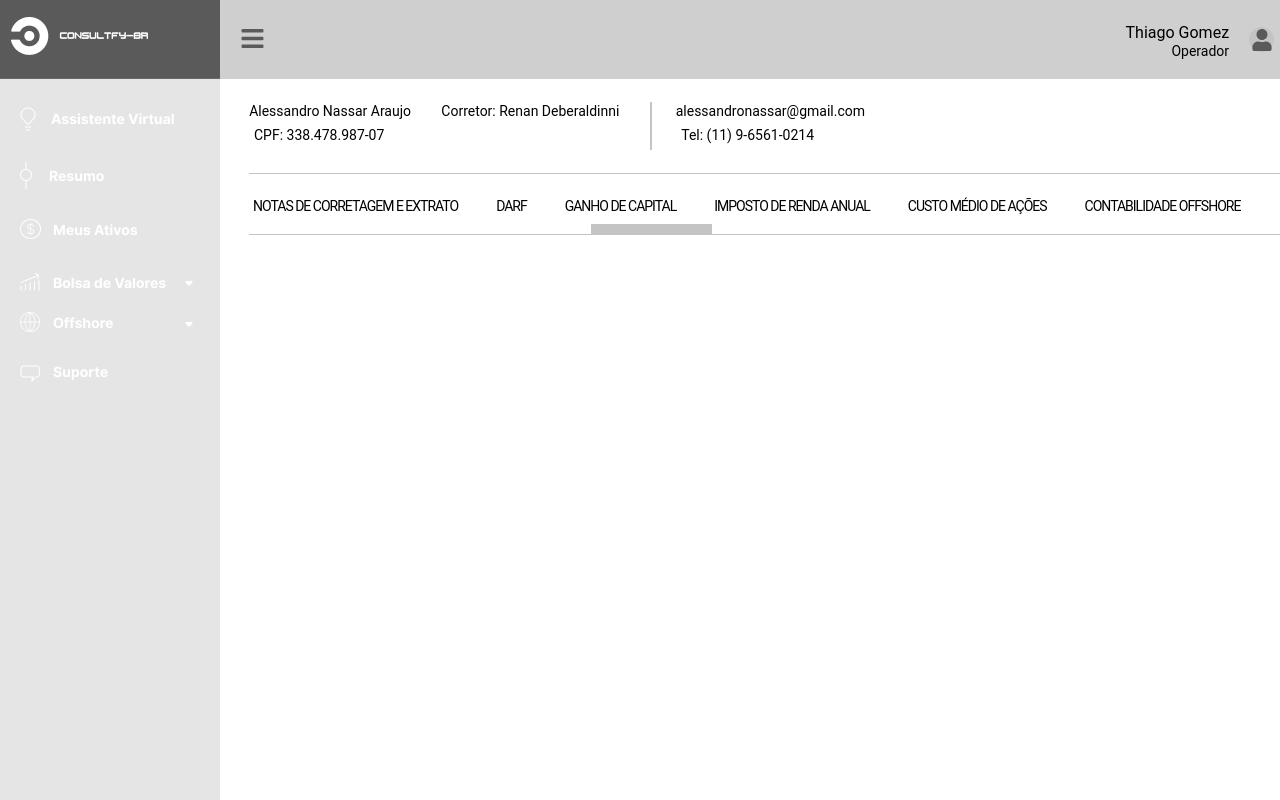
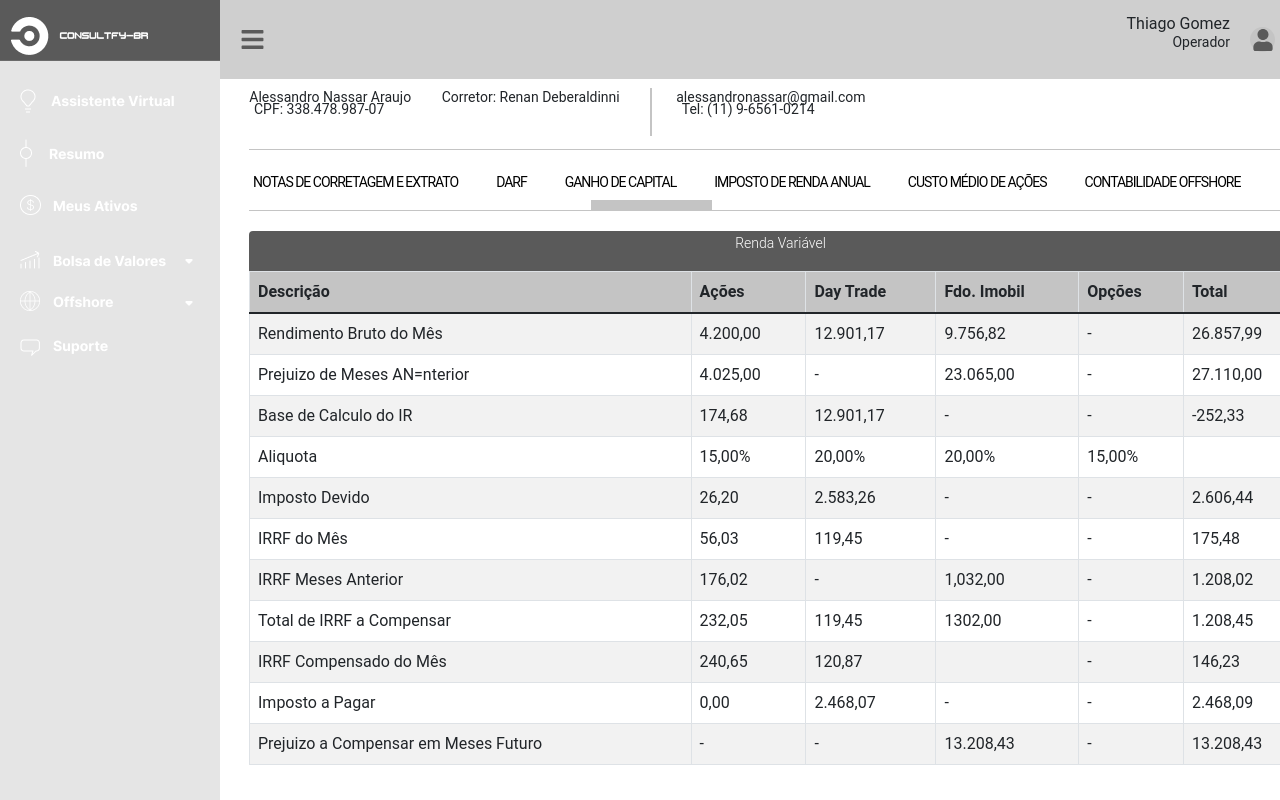
Before and after one commit to evertonshow/consultfy, a React (Create React App) app in the folder frontend/: page /GainCapital in a window 1280 px wide. Shown: the top 800 px of the page. Built offline with nearby package versions, Linux system fonts and the light colour scheme.

Commit message:
feature:Screen/TaxIcome and GainCapital complete

```diff
--- a/frontend/src/App.tsx
+++ b/frontend/src/App.tsx
@@ -1,6 +1,7 @@
 import "./styles/global.css";
 import { BrowserRouter as Router } from "react-router-dom";
 import Routes from "Route";
+import "bootstrap/dist/css/bootstrap.min.css";
 
 function App() {
   return (
--- /dev/null
+++ b/frontend/src/components/CardDarf/index.tsx
@@ -0,0 +1,15 @@
+import { ButtonDarf, Container, Title } from "./styles";
+
+export default function CardDarf() {
+  return (
+    <Container>
+      <Title>
+        Clique em GERAR DARF para fechar a competência do mês anterior.
+      </Title>
+      <div>
+        <ButtonDarf>GERAR DARF</ButtonDarf>
+        <ButtonDarf>Visualizar DARF</ButtonDarf>
+      </div>
+    </Container>
+  );
+}
--- /dev/null
+++ b/frontend/src/components/CardDarf/styles.ts
@@ -0,0 +1,34 @@
+import styled from "styled-components";
+import { theme } from "styles/theme";
+
+export const Container = styled.div`
+  display: flex;
+  width: 1062px;
+  height: 98px;
+  align-items: center;
+  justify-content: space-between;
+  background-color: ${theme.color.asideBody};
+  border-radius: 4px;
+  margin-left: 15px;
+  margin-top: 20px;
+`;
+
+export const Title = styled.p`
+  font-weight: 400;
+  font-size: 16px;
+  line-height: 19px;
+  margin-left: 30px;
+`;
+
+export const ButtonDarf = styled.button`
+  width: 130px;
+  height: 30px;
+  font-weight: 400;
+  font-size: 15px;
+  color: #fff;
+  background: ${theme.color.asideHeader};
+  border-radius: 4px;
+  margin: 0 15px;
+  border: none;
+  text-align: center;
+`;
--- a/frontend/src/components/NavBar/styles.ts
+++ b/frontend/src/components/NavBar/styles.ts
@@ -9,6 +9,7 @@ export const Container = styled.nav`
 export const Link = styled.a`
   outline: nome;
   text-decoration: none;
+  color: #000;
   margin: 0 19px;
   font-size: 14px;
   line-height: 16px;
--- /dev/null
+++ b/frontend/src/components/TableGainCapital/index.tsx
@@ -0,0 +1,128 @@
+import { Table } from "react-bootstrap";
+import { Container, TableTitle, Title } from "./styles";
+
+export default function TableGainCapiatl() {
+  const data = [
+    {
+      description: "Rendimento Bruto do Mês",
+      action: "4.200,00",
+      trade: "12.901,17",
+      imobil: "9.756,82",
+      option: "-",
+      totaly: "26.857,99",
+    },
+    {
+      description: "Prejuizo de Meses AN=nterior",
+      action: "4.025,00",
+      trade: "-",
+      imobil: "23.065,00",
+      option: "-",
+      totaly: "27.110,00",
+    },
+    {
+      description: "Base de Calculo do IR",
+      action: "174,68",
+      trade: "12.901,17",
+      imobil: "-",
+      option: "-",
+      totaly: "-252,33",
+    },
+    {
+      description: "Aliquota",
+      action: "15,00%",
+      trade: "20,00%",
+      imobil: "20,00%",
+      option: "15,00%",
+      totaly: "",
+    },
+    {
+      description: "Imposto Devido",
+      action: "26,20",
+      trade: "2.583,26",
+      imobil: "-",
+      option: "-",
+      totaly: "2.606,44",
+    },
+    {
+      description: "IRRF do Mês",
+      action: "56,03",
+      trade: "119,45",
+      imobil: "-",
+      option: "-",
+      totaly: "175,48",
+    },
+    {
+      description: "IRRF Meses Anterior",
+      action: "176,02",
+      trade: "-",
+      imobil: "1,032,00",
+      option: "-",
+      totaly: "1.208,02",
+    },
+    {
+      description: "Total de IRRF a Compensar",
+      action: "232,05",
+      trade: "119,45",
+      imobil: "1302,00",
+      option: "-",
+      totaly: "1.208,45",
+    },
+    {
+      description: "IRRF Compensado do Mês",
+      action: "240,65",
+      trade: "120,87",
+      imobil: "",
+      option: "-",
+      totaly: "146,23",
+    },
+    {
+      description: "Imposto a Pagar",
+      action: "0,00",
+      trade: "2.468,07",
+      imobil: "-",
+      option: "-",
+      totaly: "2.468,09",
+    },
+    {
+      description: "Prejuizo a Compensar em Meses Futuro",
+      action: "-",
+      trade: "-",
+      imobil: "13.208,43",
+      option: "-",
+      totaly: "13.208,43",
+    },
+  ];
+  return (
+    <Container>
+      <TableTitle>
+        <Title>Renda Variável</Title>
+      </TableTitle>
+      <Table striped bordered hover style={{ width: 1063 }}>
+        <thead style={{ background: "#c4c4c4" }}>
+          <tr>
+            <th>Descrição</th>
+            <th>Ações</th>
+            <th>Day Trade</th>
+            <th>Fdo. Imobil</th>
+            <th>Opções</th>
+            <th>Total</th>
+          </tr>
+        </thead>
+        <tbody>
+          {data.map(
+            ({ description, action, trade, imobil, option, totaly }, index) => (
+              <tr key={index}>
+                <td>{description}</td>
+                <td>{action}</td>
+                <td>{trade}</td>
+                <td>{imobil}</td>
+                <td>{option}</td>
+                <td>{totaly}</td>
+              </tr>
+            )
+          )}
+        </tbody>
+      </Table>
+    </Container>
+  );
+}
--- /dev/null
+++ b/frontend/src/components/TableGainCapital/styles.ts
@@ -0,0 +1,25 @@
+import styled from "styled-components";
+import { theme } from "styles/theme";
+
+export const Container = styled.div`
+  display: flex;
+  flex-direction: column;
+  margin-top: 20px;
+  margin-left: 15px;
+`;
+
+export const TableTitle = styled.div`
+  display: flex;
+  width: 1063px;
+  align-items: center;
+  justify-content: center;
+  height: 40px;
+  background: ${theme.color.asideHeader};
+  border-radius: 4px 4px 0px 0px;
+`;
+export const Title = styled.p`
+  font-weight: 300;
+  font-size: 14px;
+  line-height: 16px;
+  color: #fff;
+`;
--- /dev/null
+++ b/frontend/src/components/TableTax/index.tsx
@@ -0,0 +1,102 @@
+import { Table } from "react-bootstrap";
+import { Container, TableTitle, Title } from "./styles";
+
+export default function TableTax() {
+  const data = [
+    {
+      action: "Ações",
+      cia: "Gol",
+      codigo: "Goll4",
+      quant: "12.500",
+      unity: "19,49",
+      totaly: "243.643,23",
+    },
+    {
+      action: "Ações",
+      cia: "Carrefour",
+      codigo: "BRFS3",
+      quant: "25.000",
+      unity: "20,00",
+      totaly: "522.570,53",
+    },
+    {
+      action: "Ações",
+      cia: "CVC",
+      codigo: "CVC83",
+      quant: "3.000",
+      unity: "20,45",
+      totaly: "61.357,74",
+    },
+    {
+      action: "Ações",
+      cia: "Embraer",
+      codigo: "EMBR3",
+      quant: "50.000",
+      unity: "7,86",
+      totaly: "392.850,46",
+    },
+    {
+      action: "",
+      cia: "",
+      codigo: "",
+      quant: "",
+      unity: "",
+      totaly: "",
+    },
+    {
+      action: "Fundo Imobilario",
+      cia: "Indium",
+      codigo: "IRDM11",
+      quant: "3.000",
+      unity: "101,35",
+      totaly: "305.560,25",
+    },
+    {
+      action: "Fundo Imobilario",
+      cia: "CRSGRI",
+      codigo: "HCSG11",
+      quant: "1.120",
+      unity: "101,35",
+      totaly: "123.256,00",
+    },
+    {
+      action: "Fundo Imobilario",
+      cia: "MOgno",
+      codigo: "MGR11",
+      quant: "6.300",
+      unity: "101,00",
+      totaly: "636.505,00",
+    },
+  ];
+  return (
+    <Container>
+      <TableTitle>
+        <Title>RELATÓRIO DE BENS E DIREITO</Title>
+      </TableTitle>
+      <Table striped bordered hover style={{ width: 1063 }}>
+        <thead style={{ background: "#c4c4c4" }}>
+          <tr>
+            <th>Tipo</th>
+            <th>Cia.</th>
+            <th>Cod. B3</th>
+            <th>Quant.</th>
+            <th>Unitario</th>
+            <th>Total</th>
+          </tr>
+        </thead>
+        <tbody>
+          {data.map(({ cia, action, codigo, quant, unity, totaly }, index) => (
+            <tr key={index}>
+              <td>{action}</td>
+              <td>{cia}</td>
+              <td>{codigo}</td>
+              <td>{quant}</td>
+              <td>{unity}</td>
+              <td>{totaly}</td>
+            </tr>
+          ))}
+        </tbody>
+      </Table>
+    </Container>
+  );
+}
--- /dev/null
+++ b/frontend/src/components/TableTax/styles.ts
@@ -0,0 +1,25 @@
+import styled from "styled-components";
+import { theme } from "styles/theme";
+
+export const Container = styled.div`
+  display: flex;
+  flex-direction: column;
+  margin-top: 20px;
+  margin-left: 15px;
+`;
+
+export const TableTitle = styled.div`
+  display: flex;
+  width: 1063px;
+  align-items: center;
+  justify-content: center;
+  height: 40px;
+  background: ${theme.color.asideHeader};
+  border-radius: 4px 4px 0px 0px;
+`;
+export const Title = styled.p`
+  font-weight: 300;
+  font-size: 14px;
+  line-height: 16px;
+  color: #fff;
+`;
--- a/frontend/src/pages/Darf/index.tsx
+++ b/frontend/src/pages/Darf/index.tsx
@@ -1,3 +1,4 @@
+import CardDarf from "components/CardDarf";
 import Layout from "components/Layout";
 import Profile from "components/Profile";
 import { theme } from "styles/theme";
@@ -15,6 +16,7 @@ export default function Darf() {
           }}
         />
       </Profile>
+      <CardDarf />
     </Layout>
   );
 }
--- a/frontend/src/pages/GainCapital/index.tsx
+++ b/frontend/src/pages/GainCapital/index.tsx
@@ -1,5 +1,6 @@
 import Layout from "components/Layout";
 import Profile from "components/Profile";
+import TableGainCapiatl from "components/TableGainCapital";
 import { theme } from "styles/theme";
 
 export default function GainCapital() {
@@ -15,6 +16,7 @@ export default function GainCapital() {
           }}
         />
       </Profile>
+      <TableGainCapiatl />
     </Layout>
   );
 }
--- a/frontend/src/pages/TaxIncome/index.tsx
+++ b/frontend/src/pages/TaxIncome/index.tsx
@@ -1,5 +1,6 @@
 import Layout from "components/Layout";
 import Profile from "components/Profile";
+import TableTax from "components/TableTax";
 import { theme } from "styles/theme";
 
 export default function TaxIncome() {
@@ -15,6 +16,7 @@ export default function TaxIncome() {
           }}
         />
       </Profile>
+      <TableTax />
     </Layout>
   );
 }
```
